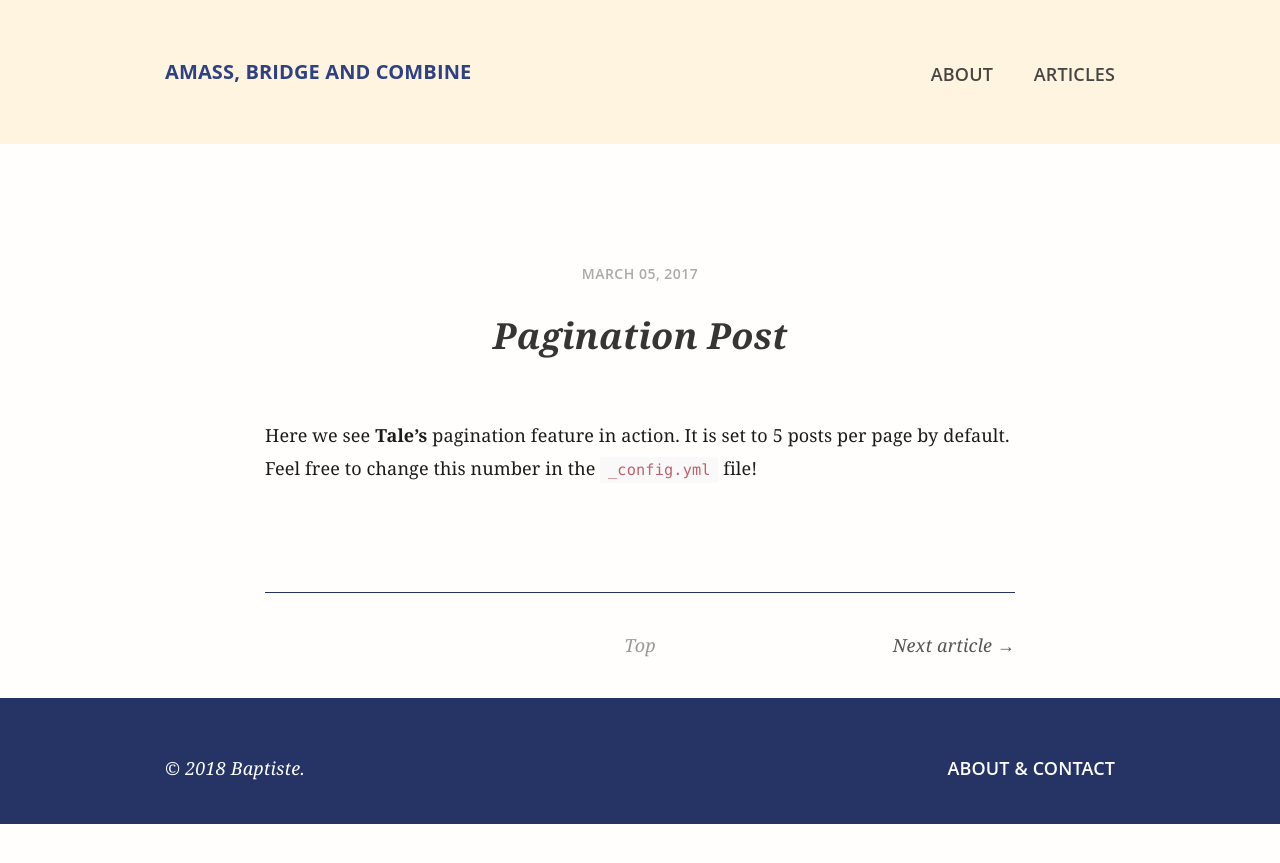
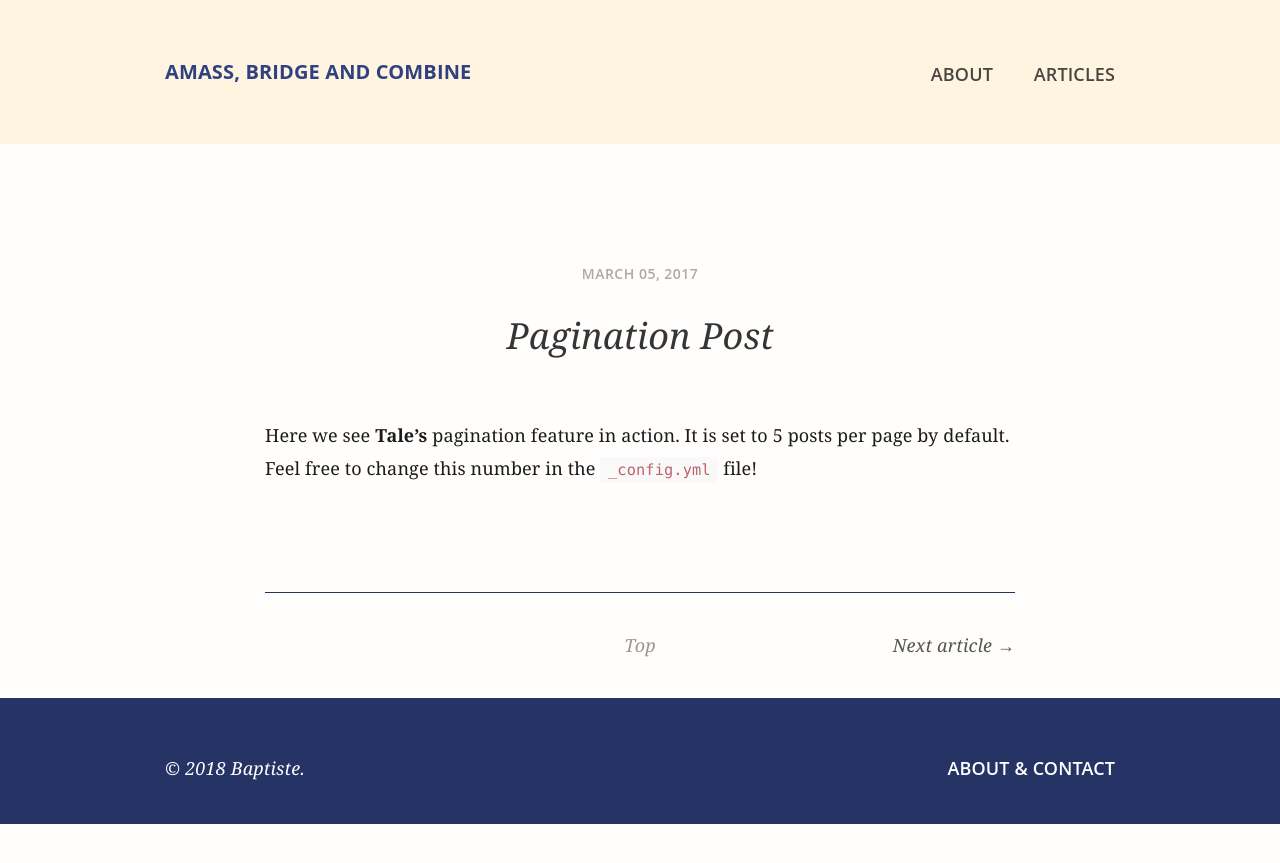
Before and after one commit to sunnyoaks/portfolio, a Jekyll site: the page built from _posts/2017-03-05-pagination-post.md, in a window 1280 px wide. Shown: the top 863 px of the page. Built offline with Jekyll 4.4.1, drawn with Linux system fonts in a browser that asks for light colours.

Commit message:
Articles

```diff
--- a/_sass/ambridge/_base.scss
+++ b/_sass/ambridge/_base.scss
@@ -42,6 +42,7 @@ h1 {
   font-size: $fs3;
   font-family: $serif-primary;
   font-style: italic;
+  font-weight: $normal;
  }
 
 
```
